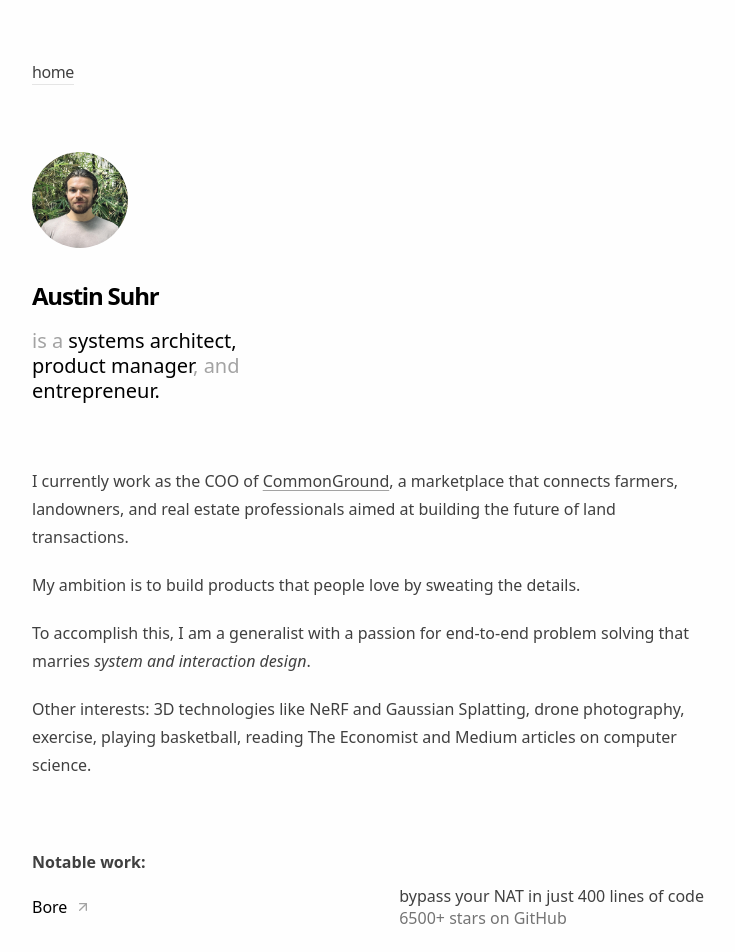
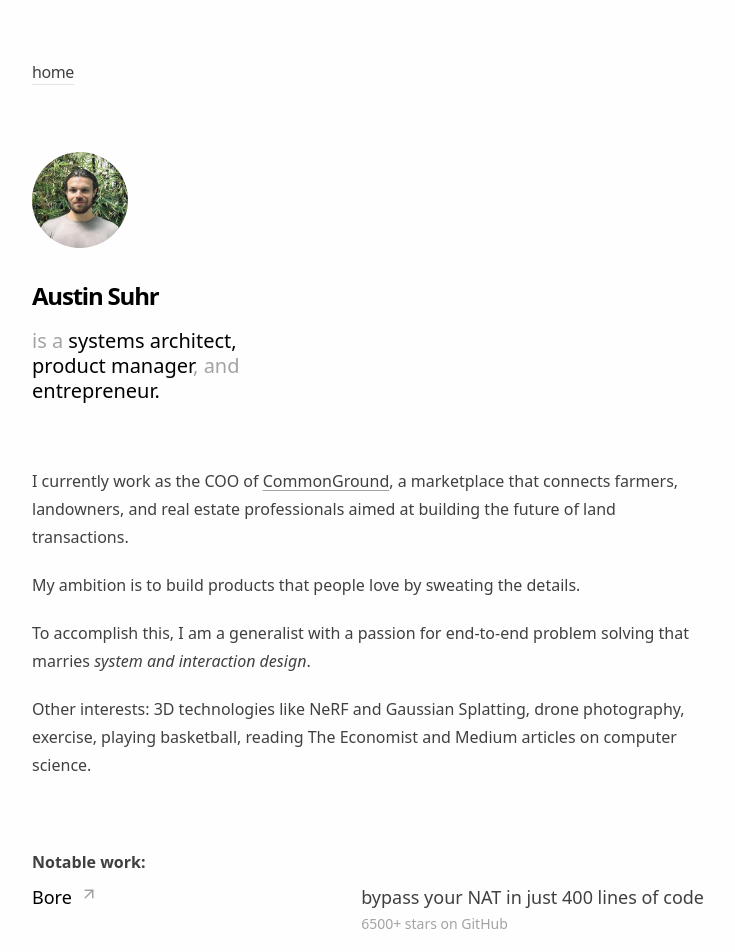
Before and after one commit to AustinJ712/austin-portfolio5, a Next.js app: page / in a window 1280 px wide. Shown: the top 952 px of the page, without its empty margins (272-1007 px from the left). Built offline with nearby package versions, Linux system fonts and the light colour scheme.

Commit message:
Note sure

```diff
--- a/app/page.tsx
+++ b/app/page.tsx
@@ -27,19 +27,20 @@ export default function Page() {
       </div> <div className="leading-snug space-y-4">
       <div style={{ padding: '16px 0' }}> {/* This will give some space around the Notable work section */}
               <p style={{ fontWeight: 600, fontSize: '16px', marginBottom: '12px' }}>Notable work:</p>
-              <div style={{ display: 'flex', justifyContent: 'space-between', marginBottom: '12px', alignItems: 'center' }}>
-                <div style={{ display: 'flex', alignItems: 'center' }}>
-                    <div className="text-black font-medium" style={{ fontSize: '16px' }}>Bore</div>
-                    <svg width="16" height="16" stroke="currentColor" stroke-width="2" className="lucide-icon lucide lucide-arrow-up-right ml-2 text-neutral-400" xmlns="http://www.w3.org/2000/svg" viewBox="0 0 24 24" fill="none" stroke-linecap="round" stroke-linejoin="round">
+              <div style={{ display: 'flex', justifyContent: 'space-between', marginBottom: '12px' }}>
+                  <div style={{ display: 'flex', alignItems: 'flex-start' }}>
+                      <div className="text-black font-medium" style={{ alignSelf: 'flex-start' }}>Bore</div>
+                      <svg width="18" height="18" stroke="currentColor" stroke-width="2" className="lucide-icon lucide lucide-arrow-up-right ml-2 text-neutral-400" xmlns="http://www.w3.org/2000/svg" viewBox="0 0 24 24" fill="none" stroke-linecap="round" stroke-linejoin="round">
                           <line x1="7" y1="17" x2="17" y2="7"></line>
                           <polyline points="7 7 17 7 17 17"></polyline>
                       </svg>
                   </div>
-                <div>
-                    <p style={{ fontWeight: 500, fontSize: '16px', color: '#404040' }}>bypass your NAT in just 400 lines of code</p>
-                    <aside style={{ fontWeight: 500, fontSize: '16px', color: '#737373' }}>6500+ stars on GitHub</aside>
+                  <div style={{ display: 'flex', flexDirection: 'column', justifyContent: 'flex-start' }}>
+                      <p style={{ margin: 0 }}>bypass your NAT in just 400 lines of code</p>
+                      <aside style={{ fontSize: '14px', color: '#a3a3a3', marginTop: '4px' }}>6500+ stars on GitHub</aside>
                   </div>
               </div>
+
         {/* Repeat the above div for each project */}
     </div>
 
```
Lines whose indentation alone changed are shown as unchanged.
